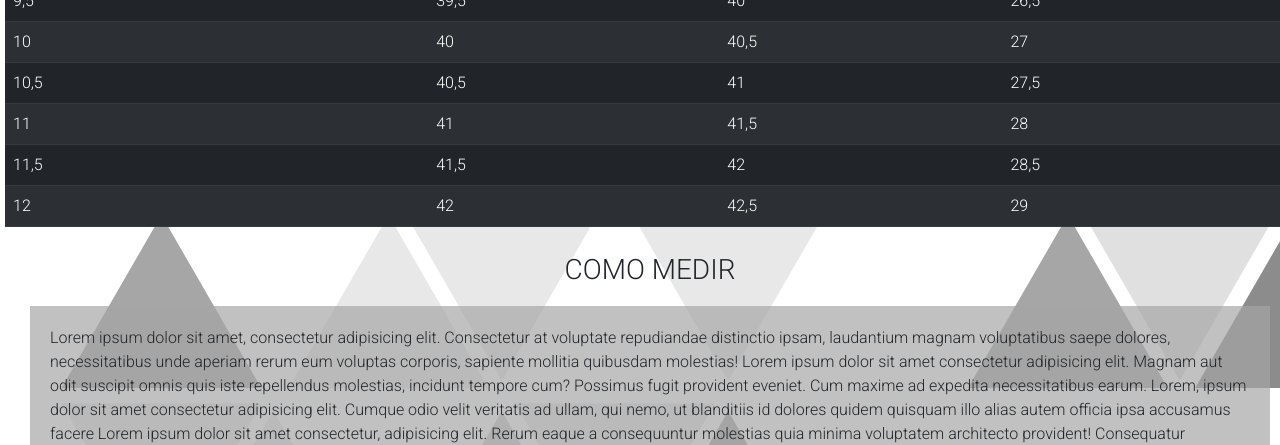
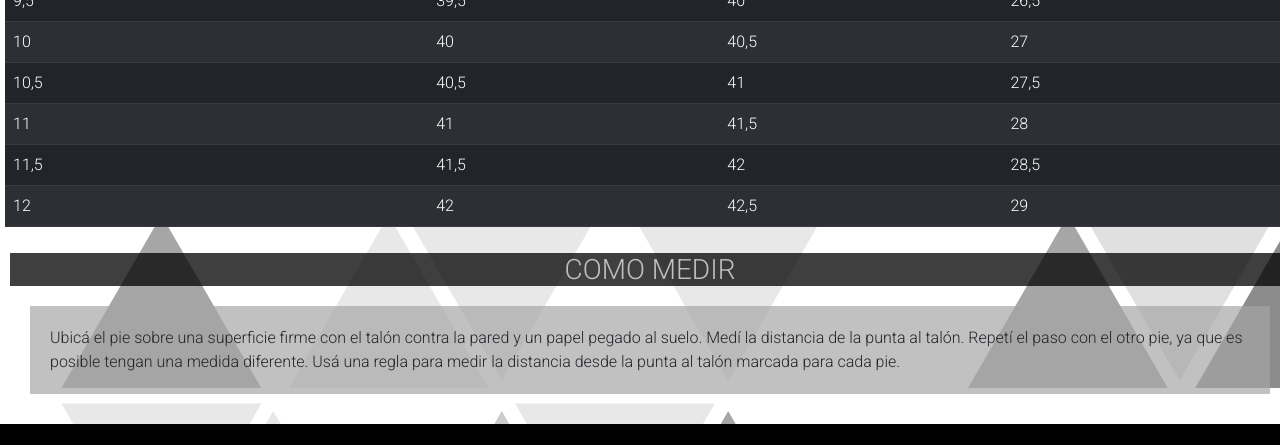
Before and after one commit to SantiagoLezica/hypeselStore, a plain HTML site: page medidas.html in a window 1280 px wide. Shown: the part 1753-2198 px from the top of the page. Drawn offline with nearby package versions, Linux system fonts and the light colour scheme.

Commit message:
arreglos de css

```diff
--- a/medidas.html
+++ b/medidas.html
@@ -280,8 +280,8 @@
 
             <div class="row">
                 <section class="col-sm-12 col-md-12 col-lg-12 marginText">
-                    <h3 class="text-center">COMO MEDIR</h3>
-                <p class="bgRed">Lorem ipsum dolor sit amet, consectetur adipisicing elit. Consectetur at voluptate repudiandae distinctio ipsam, laudantium magnam voluptatibus saepe dolores, necessitatibus unde aperiam rerum eum voluptas corporis, sapiente mollitia quibusdam molestias! Lorem ipsum dolor sit amet consectetur adipisicing elit. Magnam aut odit suscipit omnis quis iste repellendus molestias, incidunt tempore cum? Possimus fugit provident eveniet. Cum maxime ad expedita necessitatibus earum. Lorem, ipsum dolor sit amet consectetur adipisicing elit. Cumque odio velit veritatis ad ullam, qui nemo, ut blanditiis id dolores quidem quisquam illo alias autem officia ipsa accusamus facere Lorem ipsum dolor sit amet consectetur, adipisicing elit. Rerum eaque a consequuntur molestias quia minima voluptatem architecto provident! Consequatur cupiditate cumque nostrum sapiente voluptates velit temporibus natus distinctio vitae delectus. Lorem ipsum dolor sit amet, consectetur adipisicing elit. Ad voluptatem ducimus atque rerum aliquid suscipit placeat et voluptates non asperiores tempore impedit esse saepe alias, nemo delectus illum perspiciatis dolorem.</p>
+                    <h3 class="text-center bgTittle">COMO MEDIR</h3>
+                <p class="bgRed">Ubicá el pie sobre una superficie firme con el talón contra la pared y un papel pegado al suelo. Medí la distancia de la punta al talón. Repetí el paso con el otro pie, ya que es posible tengan una medida diferente. Usá una regla para medir la distancia desde la punta al talón marcada para cada pie.</p>
                 </section>
             </div>
         </section>
--- a/scss/_medidas.scss
+++ b/scss/_medidas.scss
@@ -5,3 +5,8 @@ table{
 .marginText{
     margin: 10px;
 }
+.bgTittle{
+    color: $fontSilver;
+    text-align: center;
+    background-color: map-get($map:$bgPaleta, $key: 'bgH1');
+}
```
Also changed, not shown: contactos.html (+1 -1 lines), nosotros.html (+1 -1 lines), css/main.css, 1 other file.
